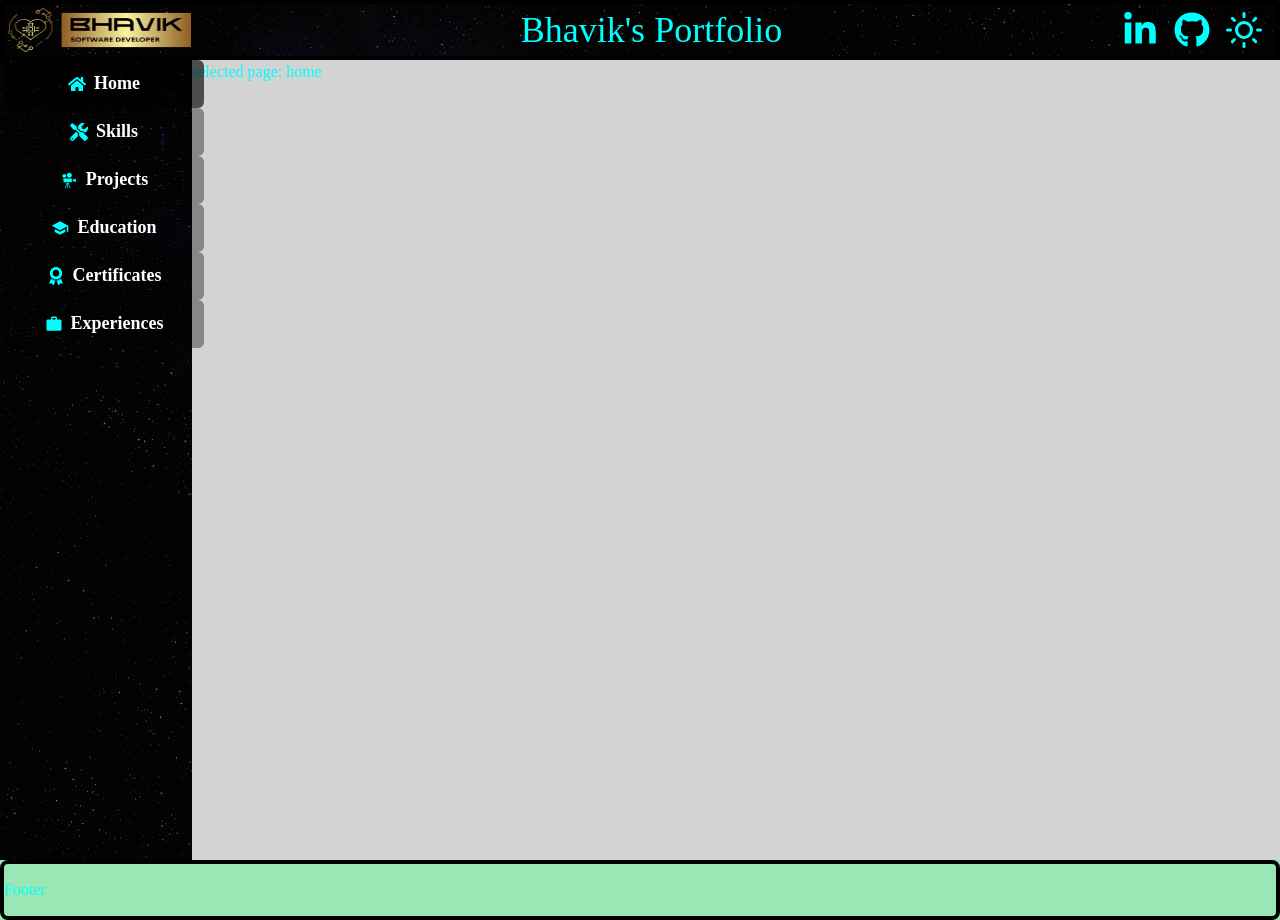
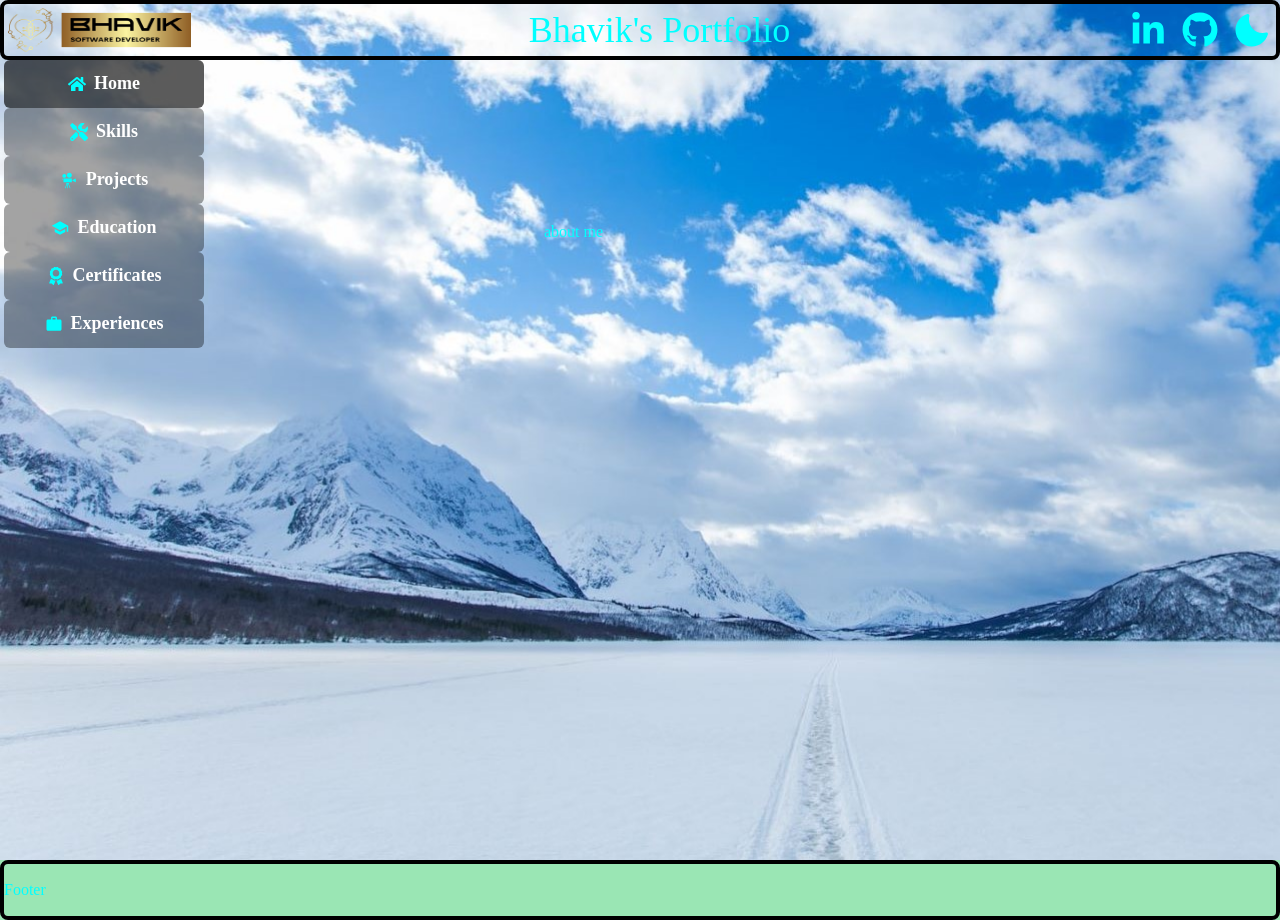
Before and after one commit to bhavik-knight/portfolio-chakra, a React (Vite) app in the folder react/frontend/: page / in a window 1280 px wide. Built offline with nearby package versions, Linux system fonts and the light colour scheme.

Commit message:
refactored code for icons on navbar; navbar-bg transparent -> not

```diff
--- a/react/frontend/src/App.css
+++ b/react/frontend/src/App.css
@@ -1,6 +1,12 @@
 @import url("./components/Header.css");
 @import url("./components/Footer.css");
 @import url("./components/Sidenav.css");
+
+.container-bg-image {
+    background-repeat: no-repeat;
+    background-size: cover;
+    height: 100%;
+}
 
 .header {
     position: fixed;
--- a/react/frontend/src/App.jsx
+++ b/react/frontend/src/App.jsx
@@ -1,61 +1,116 @@
 import './App.css'
 import { useState, useEffect } from "react"
-import { Flex, Menu, Grid, GridItem, ButtonGroup, useBoolean } from "@chakra-ui/react"
+import { Box, Flex, Menu, Grid, GridItem, ButtonGroup, useBoolean } from "@chakra-ui/react"
 import { Header } from "./components/Header"
 import { Footer } from "./components/Footer"
 import { Sidenav } from "./components/Sidenav"
-import { nanoid } from "nanoid"
+import { Skills } from "./components/Skills"
+import { Projects } from "./components/Projects"
+import { Education } from "./components/Education"
+import { Certificates } from "./components/Certificates"
+import { Experiences } from "./components/Experiences"
+import { About } from "./components/About"
+import {
+  FaHome,
+  FaTools,
+  GiFilmProjector,
+  MdSchool,
+  FaAward,
+  MdWork,
+} from "./components/Icons"
 
 function App() {
+
   // to toggle the darkmode
-  const [darkMode, setDarkMode] = useBoolean(true)
+  const [darkMode, setDarkMode] = useBoolean(JSON.parse(localStorage.getItem("darkMode")) || false)
+  useEffect(() => {
+    // set dark mode to the local storage
+    localStorage.setItem("darkMode", darkMode)
+    darkMode ? setBgImg("galaxy_hd.jpg") : setBgImg("snow.jpg")
+    console.log(`check the local storage: ${JSON.stringify(localStorage)}`)
+  }, [darkMode])
 
-  // background image
+  // pages in the portfolio
+  const pages = {
+    "home": {
+      "icon": <FaHome />,
+      "page": <About />,
+    },
+
+    "skills": {
+      "icon": <FaTools />,
+      "page": <Skills />,
+    },
+
+    "projects": {
+      "icon": <GiFilmProjector />,
+      "page": <Projects />,
+    },
+
+    "education": {
+      "icon": <MdSchool />,
+      "page": <Education />,
+    },
+
+    "certificates": {
+      "icon": <FaAward />,
+      "page": <Certificates />,
+    },
+
+    "experiences": {
+      "icon": <MdWork />,
+      "page": <Experiences />,
+    }
+  }
+
+  // to load a particular page on button click
+  const [currentPage, setCurrentPage] = useState(localStorage.getItem("currentPage") || "home")
+  function handleSelectPage(event) {
+    setCurrentPage(event.target.name)
+  }
+
+  useEffect(() => {
+    localStorage.setItem("currentPage", currentPage)
+    document.title = `Bhavik | ${currentPage[0].toUpperCase() + currentPage.substring(1)}`
+    window.scrollTo(0, 0)
+  }, [currentPage])
+
+  // backgroud image: this will depend on other factors than just darkmode
   const [bgImg, setBgImg] = useState("galaxy_hd.jpg")
 
-  // list of pages in the portfolio
-  const pages = ["home", "skills", "projects", "education", "certificates", "experiences"]
-
-  // to load a particular page on button click
-  const [page, setPage] = useState("home")
-
-  useEffect(() => {
-    console.log(`dark mode ${darkMode}`)
-    console.log(`selected page: ${page}`)
-    darkMode ? setBgImg("galaxy_hd.jpg") : setBgImg("snow.jpg")
-  }, [darkMode, page])
-
-
-  function selectPage(event) {
-    console.log(`app - selected page ${event.target.name}`)
-    setPage(event.target.name)
-  }
 
   return (
+    <Box bgImg={bgImg} className="container-bg-image">
       <Grid
         className="container"
-      bgImage={bgImg}
         templateAreas={{ base: `"header" "sidebar" "main" "footer"`, md: `"header header" "sidebar main" "footer footer"` }}
         gridTemplateRows={{ base: `50px 50px 1fr 50px`, md: `60px 100vh 60px` }}
-      gridTemplateColumns={{ base: `1fr`, md: `15% auto` }}
+        gridTemplateColumns={{ base: `1fr`, md: `20% auto` }}
       >
         <GridItem area={`header`} className="header">
-        <Header darkMode={darkMode} changeDarkMode={setDarkMode.toggle} />
+          <Header
+            darkMode={darkMode}
+            changeDarkMode={setDarkMode.toggle}
+            title={currentPage}
+          />
         </GridItem>
 
         {/* sidenav */}
         <GridItem as="aside" area={`sidebar`} className="sidenav">
-        <Sidenav pages={pages} activePage={page} selectPage={(event) => selectPage(event)} />
+          <Sidenav pages={pages} activePage={currentPage} selectPage={(event) => handleSelectPage(event)} />
         </GridItem>
 
         {/* main page */}
-      <GridItem as="main" bg="lightgrey" area={`main`}>
-        {`selected page: ${page}`}
+        <GridItem as="main" bg="none" area={`main`}>
+          {pages[currentPage].page}
         </GridItem>
+
+        {/* footer */}
         <GridItem as="nav" bg="green.200" area={`footer`} position={{ base: "fixed", md: "absolute" }} className="footer">
           <Footer />
         </GridItem>
       </Grid>
+    </Box >
   )
 }
 
--- a/react/frontend/src/components/About.jsx
+++ b/react/frontend/src/components/About.jsx
@@ -2,33 +2,9 @@ import { useState, useEffect } from "react"
 import { Container, useBoolean, useMediaQuery, withDefaultColorScheme } from "@chakra-ui/react"
 
 function About() {
-    const [scroll, setScroll] = useState(0)
-    const [width, setWidth] = useState(window.innerWidth)
-    const [small, setSmall] = useState(false)
-    useEffect(() => {
-        function handleScroll() {
-            setScroll(window.scrollY)
-        }
-
-        window.addEventListener("scroll", handleScroll)
-        return () => window.removeEventListener("scroll", handleScroll)
-    }, [scroll])
-
-    useEffect(() => {
-        function handleWidth() {
-            setWidth(window.innerWidth)
-            setSmall(window.innerWidth < 800)
-        }
-
-        window.addEventListener("resize", handleWidth)
-        return () => window.removeEventListener("resize", handleWidth)
-    }, [])
-
     return (
         <Container mt={40}>
-            {scroll} -
-            {JSON.stringify(small)} -
-            {width}
+            about me
         </Container>
     )
 }
--- a/react/frontend/src/components/Certificates.jsx
+++ b/react/frontend/src/components/Certificates.jsx
@@ -0,0 +1,8 @@
+
+function Certificates() {
+    return (
+        <div>Certificates</div>
+    )
+}
+
+export { Certificates }
--- a/react/frontend/src/components/Education.jsx
+++ b/react/frontend/src/components/Education.jsx
@@ -0,0 +1,9 @@
+import React from 'react'
+
+function Education() {
+    return (
+        <div>Education</div>
+    )
+}
+
+export { Education }
--- a/react/frontend/src/components/Header.css
+++ b/react/frontend/src/components/Header.css
@@ -11,3 +11,7 @@ button {
 button:hover {
     border: 2px solid cyan;
 }
+
+.navbar p {
+    text-transform: capitalize;
+}
--- a/react/frontend/src/components/Header.jsx
+++ b/react/frontend/src/components/Header.jsx
@@ -1,59 +1,90 @@
 import { SunIcon, MoonIcon } from "@chakra-ui/icons"
-import { FaLinkedinIn, FaGithub } from "./Icons"
-import { Button, Menu, Box, Flex, Image, ButtonGroup, Text, Container, IconButton, Icon } from "@chakra-ui/react"
+import { FaLinkedinIn, FaGithub, } from "./Icons"
+import { Button, Menu, Box, Flex, Image, ButtonGroup, Text, Container, IconButton, Icon, useMediaQuery } from "@chakra-ui/react"
+import { useState, useRef, useEffect } from "react"
 
 
 // ref: https://dev.to/davidemaye/how-to-set-up-font-awesome-in-react-5a8d
 // import { FontAwesomeIcon } from "@fortawesome/react-fontawesome"
 // import { faLinkedinIn, faGithubSquare } from "@fortawesome/free-brands-svg-icons"
 
-
-function Header({ darkMode, changeDarkMode }) {
-    const sunIcon = <IconButton
-        variant="solid"
-        fontSize={{ base: "sm", lg: "4xl" }}
-        borderRadius="4px"
-        colorScheme="blackAlpha"
-        icon={< SunIcon />} onClick={changeDarkMode}
-    />
-
-    const moonIcon = <IconButton
-        variant="solid"
-        fontSize={{ base: "sm", lg: "4xl" }}
-        borderRadius="4px"
-        colorScheme="blackAlpha"
-        icon={<MoonIcon />} onClick={changeDarkMode}
-    />
-
-    const linkedinIcon = <IconButton
-        variant="solid"
-        fontSize={{ base: "sm", lg: "4xl" }}
-        borderRadius="4px"
-        colorScheme="blackAlpha"
-        icon={<FaLinkedinIn />}
-        onClick={() => open("https://linkedin.com/in/bhavikbhagat", "_blank")}
-    />
-
-    const gitHubIcon = <IconButton
-        variant="solid"
-        fontSize={{ base: "sm", lg: "4xl" }}
-        borderRadius="4px"
-        colorScheme="blackalpha"
-        icon={<FaGithub />}
-        onClick={() => open("https://github.com/bhavik-knight", "_blank")}
-    />
+// to create icons for navbar with consistent style
+function getNavbarIconButton(btnName, btnIcon, handleClick) {
 
     return (
-        <Flex as="nav" className="navbar" h={{ base: "50px", md: "60px" }}>
+        <IconButton
+            variant="solid"
+            fontSize={{ base: "md", lg: "4xl" }}
+            borderRadius="4px"
+            colorScheme="transparent"
+            name={btnName}
+            icon={btnIcon}
+            onClick={handleClick}
+        />
+    )
+}
+
+
+function Header({ darkMode, changeDarkMode, title }) {
+    // check the vertical scroll to style navbar between transparent and solid background
+    const [verticalScroll, setVerticalScroll] = useState(window.scrollY)
+    let bgColor = `linear-gradient(violet, purple)`
+
+    useEffect(() => {
+        // check and handle the vertical scroll value constantly
+        function handleScroll() {
+            setVerticalScroll(window.scrollY)
+        }
+
+        // add event listener to check for vertical scroll
+        window.addEventListener("scroll", handleScroll)
+        return () => {
+            window.removeEventListener("scroll", handleScroll)
+        }
+    }, [verticalScroll])
+
+    const sunIcon = getNavbarIconButton(
+        "sun",
+        <SunIcon />,
+        changeDarkMode
+    )
+
+    const moonIcon = getNavbarIconButton(
+        "moon",
+        <MoonIcon />,
+        changeDarkMode
+    )
+
+    const linkedinIcon = getNavbarIconButton(
+        "linkedin",
+        <FaLinkedinIn />,
+        () => open("https://linkedin.com/in/bhavikbhagat", "_blank")
+    )
+
+    const gitHubIcon = getNavbarIconButton(
+        "github",
+        <FaGithub />,
+        () => open("https://github.com/bhavik-knight", "_blank")
+    )
+
+    return (
+        <Flex as="nav"
+            className="navbar"
+            bg={{ base: `${bgColor}`, md: `${verticalScroll === 0 ? "none" : bgColor}` }}
+            h={{ base: "50px", md: "60px" }}
+        >
             <Image
                 className="logo"
                 src="./bhavik_logo.png"
                 w={{ base: "40%", md: "15%" }}
             />
             <Container flexGrow={{ base: 0, md: "1" }} bg="transparent">
-                <Text fontSize={{ base: "sm", md: "4xl" }} textAlign="center"> Bhavik's Portfolio</Text>
+                <Text
+                    fontSize={{ base: "sm", md: "4xl" }}
+                    textAlign="center"> {title === "home" ? "Bhavik's Portfolio" : title}
+                </Text>
             </Container>
-            <ButtonGroup display={{ base: "none", md: "inline-flex" }} variant="outline" px={2}>
+            <ButtonGroup spacing={{ base: "-0.5", md: "2" }}>
                 {linkedinIcon}
                 {gitHubIcon}
                 {darkMode ? sunIcon : moonIcon}
@@ -62,4 +93,7 @@ function Header({ darkMode, changeDarkMode }) {
     )
 }
 
-export { Header }
+export { Header, getNavbarIconButton }
+
+// reference: track window width, height, scroll, etc
+// https://bobbyhadz.com/blog/react-get-window-width-height
--- a/react/frontend/src/components/Icons.jsx
+++ b/react/frontend/src/components/Icons.jsx
@@ -8,6 +8,7 @@ import { FaLinkedinIn } from "@react-icons/all-files/fa/FaLinkedinIn"
 import { FaGithub } from "@react-icons/all-files/fa/FaGithub"
 import { MdWork } from "@react-icons/all-files/md/MdWork"
 import { FaAward } from "@react-icons/all-files/fa/FaAward"
+import { ImLinkedin2 } from "@react-icons/all-files/im/ImLinkedin2"
 
 export const certificateIcon = <Image
     src="certificate_icon.png"
@@ -26,4 +27,5 @@ export {
     FaGithub,
     MdWork,
     FaAward,
+    ImLinkedin2,
 }
--- a/react/frontend/src/components/Skills.jsx
+++ b/react/frontend/src/components/Skills.jsx
@@ -0,0 +1,9 @@
+import React from 'react'
+
+function Skills() {
+    return (
+        <div>Skills</div>
+    )
+}
+
+export { Skills }
```
Also changed, not shown: react/frontend/src/components/Experiences.jsx (+9 -0 lines), react/frontend/src/components/Projects.jsx (+9 -0 lines), react/frontend/src/components/Sidenav.jsx (+6 -22 lines). Lines whose indentation alone changed are shown as unchanged.
